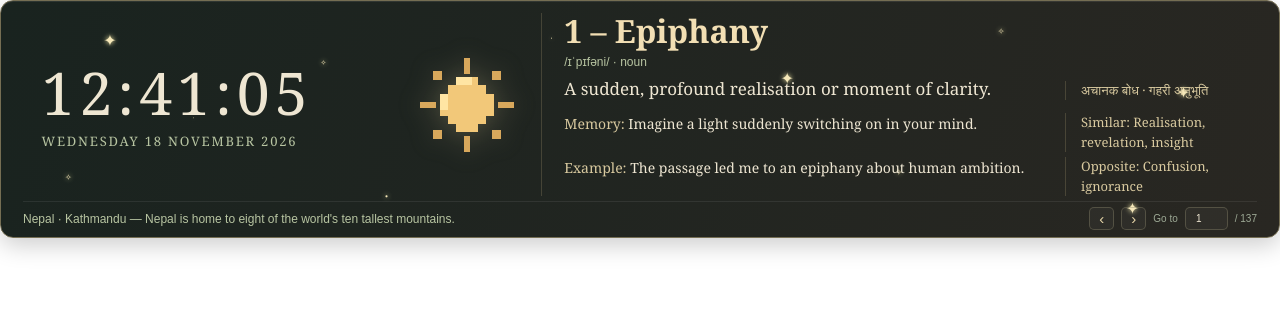
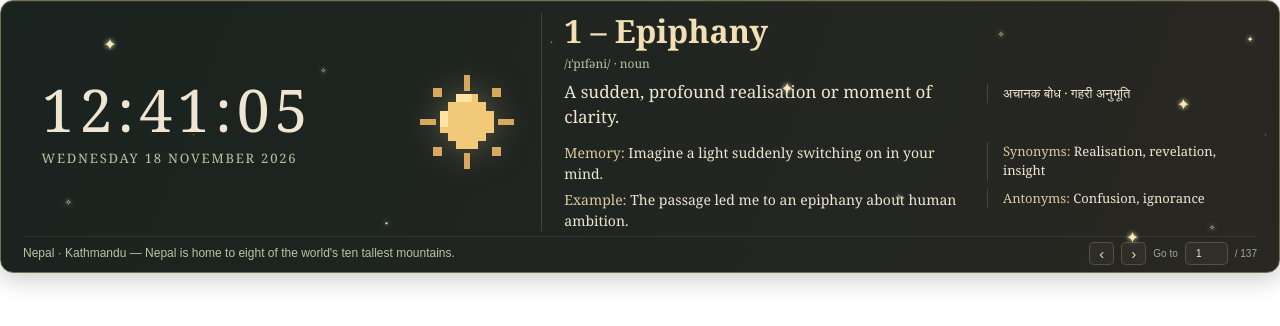
Before and after one commit to ShivMMishr/NotionClock, a plain HTML site: page index.html in a window 1280 px wide. Drawn offline with Linux system fonts and the light colour scheme.

Commit message:
Update index.html

```diff
--- a/index.html
+++ b/index.html
@@ -3,7 +3,7 @@
 <html lang="en">
 <head>
 <meta charset="UTF-8">
-<meta name="viewport" content="width=device-width, initial-scale=1">
+<meta name="viewport" content="width=device-width,initial-scale=1">
 <title>Moonlit Clock</title>
 
 <style>
@@ -11,13 +11,8 @@
 body{margin:0;background:transparent;color:#eee6d2;font-family:Georgia,serif}
 
 .banner{
-  width:100%;
-  min-height:145px;
-  position:relative;
-  overflow:hidden;
-  padding:12px 22px 7px;
-  border:1px solid #756e53;
-  border-radius:13px;
+  width:100%;min-height:145px;position:relative;overflow:hidden;
+  padding:12px 22px 7px;border:1px solid #756e53;border-radius:13px;
   background:linear-gradient(110deg,#19231f,#292722);
   box-shadow:inset 0 1px #ffffff15,0 7px 24px #0003;
 }
@@ -26,51 +21,31 @@ body{margin:0;background:transparent;color:#eee6d2;font-family:Georgia,serif}
 .star{position:absolute;color:#f6e8b9;text-shadow:0 0 5px #fff3b0}
 
 .layout{
-  position:relative;
-  z-index:1;
-  display:grid;
-  grid-template-columns:30% 12% 58%;
-  align-items:center;
-  min-height:112px;
+  position:relative;z-index:1;
+  display:grid;grid-template-columns:30% 12% 58%;
+  align-items:center;min-height:112px;
 }
 
 /* CLOCK */
 .clock-section{
-  display:flex;
-  flex-direction:column;
-  align-items:flex-start;
-  justify-content:center;
-  padding-left:5%;
+  display:flex;flex-direction:column;align-items:flex-start;
+  justify-content:center;padding-left:5%;
 }
 .time{
-  font-size:clamp(46px,4.6vw,63px);
-  letter-spacing:5px;
-  line-height:1.1;
-  font-variant-numeric:tabular-nums;
-  white-space:nowrap;
-  color:#eee6d2;
+  font-size:clamp(46px,4.6vw,63px);letter-spacing:5px;
+  line-height:1.1;font-variant-numeric:tabular-nums;
+  white-space:nowrap;color:#eee6d2;
 }
 .date{
-  margin-top:7px;
-  font-size:13px;
-  letter-spacing:1.8px;
-  color:#b8c5a2;
-  text-transform:uppercase;
-  white-space:nowrap;
+  margin-top:7px;font-size:13px;letter-spacing:1.8px;
+  color:#b8c5a2;text-transform:uppercase;white-space:nowrap;
 }
 
-/* MOON AND SUN */
-.celestial{
-  display:flex;
-  align-items:center;
-  justify-content:center;
-}
+/* SUN AND MOON */
+.celestial{display:flex;align-items:center;justify-content:center}
 .celestial svg{
-  width:100px;
-  height:100px;
-  overflow:visible;
-  shape-rendering:crispEdges;
-  filter:drop-shadow(0 0 12px #f2df9e40);
+  width:100px;height:100px;overflow:visible;
+  shape-rendering:crispEdges;filter:drop-shadow(0 0 12px #f2df9e40);
 }
 .moon-art,.sun-art{display:none}
 .celestial.is-night .moon-art,
@@ -79,116 +54,61 @@ body{margin:0;background:transparent;color:#eee6d2;font-family:Georgia,serif}
 /* VOCABULARY */
 .vocab{
   border-left:1px solid #a89b7044;
-  padding-left:22px;
-  padding-right:12px;
+  padding-left:22px;padding-right:25px;
   display:grid;
-  grid-template-columns:minmax(0,1fr) 180px;
-  column-gap:22px;
-  align-items:start;
-  min-width:0;
+  grid-template-columns:minmax(0,1fr) 245px;
+  column-gap:28px;align-items:start;min-width:0;
 }
 
 .word{
-  grid-column:1/-1;
-  font-size:clamp(27px,2.5vw,35px);
-  color:#f2dfb4;
-  font-weight:bold;
-  margin-bottom:5px;
-  line-height:1.15;
+  grid-column:1/-1;font-size:clamp(27px,2.5vw,35px);
+  color:#f2dfb4;font-weight:bold;margin-bottom:5px;line-height:1.15;
 }
 .word-meta{
-  grid-column:1/-1;
-  font-family:Arial,sans-serif;
-  font-size:12px;
-  margin-bottom:7px;
-  color:#b8c5a2;
+  grid-column:1/-1;font-size:12px;margin-bottom:7px;color:#b8c5a2;
 }
 .meaning{
-  grid-column:1;
-  font-size:17px;
-  line-height:1.5;
-  margin-bottom:7px;
+  grid-column:1;font-size:17px;line-height:1.5;margin-bottom:7px;
 }
 #mnemonic,#example{
-  grid-column:1;
-  font-size:14px;
-  line-height:1.5;
-  margin-top:5px;
+  grid-column:1;font-size:14px;line-height:1.5;margin-top:5px;
 }
 #hindi,#synonyms,#antonyms{
-  grid-column:2;
-  font-size:13px;
-  line-height:1.5;
-  margin-top:5px;
-  color:#d8c99f;
-  padding-left:15px;
-  border-left:1px solid #a89b7044;
+  grid-column:2;grid-row:auto;
+  font-size:13px;line-height:1.5;margin-top:5px;
+  padding-left:15px;border-left:1px solid #a89b7044;
+  color:#eee6d2;
 }
 #hindi{grid-row:3}
 #synonyms{grid-row:4}
 #antonyms{grid-row:5}
+.vocab-label{color:#d8c99f;font-weight:normal}
+.vocab-value{color:#eee6d2}
 .detail b{color:#d8c99f;font-weight:normal}
 
-/* BOTTOM BAR */
+/* BOTTOM */
 .bottom{
-  position:relative;
-  z-index:1;
-  display:flex;
-  align-items:center;
-  justify-content:space-between;
-  gap:15px;
-  margin-top:5px;
-  padding-top:5px;
-  border-top:1px solid #ffffff13;
-  font-family:Arial,sans-serif;
-  font-size:13px;
-  min-height:22px;
+  position:relative;z-index:1;display:flex;align-items:center;
+  justify-content:space-between;gap:15px;margin-top:5px;padding-top:5px;
+  border-top:1px solid #ffffff13;font-family:Arial,sans-serif;
+  font-size:13px;min-height:22px;
 }
 .country{
-  flex:1;
-  min-width:0;
-  overflow:hidden;
-  white-space:nowrap;
-  text-overflow:ellipsis;
-  font-size:12px;
-  color:#b8c5a2;
+  flex:1;min-width:0;overflow:hidden;white-space:nowrap;
+  text-overflow:ellipsis;font-size:12px;color:#b8c5a2;
 }
-
-/* NAVIGATION */
-.controls{
-  display:flex;
-  align-items:center;
-  gap:7px;
-  flex-shrink:0;
-}
+.controls{display:flex;align-items:center;gap:7px;flex-shrink:0}
 .controls button{
-  width:25px;
-  height:23px;
-  border:1px solid #8c876c66;
-  border-radius:5px;
-  background:#ffffff09;
-  color:#e8d7a9;
-  cursor:pointer;
-  font-size:15px;
+  width:25px;height:23px;border:1px solid #8c876c66;border-radius:5px;
+  background:#ffffff09;color:#e8d7a9;cursor:pointer;font-size:15px;
 }
 .controls button:hover{background:#ffffff20}
 .controls input{
-  width:43px;
-  height:23px;
-  background:#ffffff09;
-  color:#eee6d2;
-  border:1px solid #8c876c66;
-  border-radius:5px;
-  text-align:center;
-  font-family:Arial,sans-serif;
-  font-size:10px;
-  outline:none;
+  width:43px;height:23px;background:#ffffff09;color:#eee6d2;
+  border:1px solid #8c876c66;border-radius:5px;text-align:center;
+  font-family:Arial,sans-serif;font-size:10px;outline:none;
 }
-.controls span{
-  font-family:Arial,sans-serif;
-  font-size:10px;
-  color:#9da995;
-}
+.controls span{font-family:Arial,sans-serif;font-size:10px;color:#9da995}
 
 /* MOBILE */
 @media(max-width:700px){
@@ -198,30 +118,19 @@ body{margin:0;background:transparent;color:#eee6d2;font-family:Georgia,serif}
   .time{font-size:32px;letter-spacing:3px}
   .date{font-size:8px;letter-spacing:1px}
   .celestial{
-    position:absolute;
-    top:0;
-    right:4px;
-    opacity:.8;
-    pointer-events:none;
+    position:absolute;top:0;right:4px;opacity:.8;pointer-events:none;
   }
   .celestial svg{width:40px;height:40px}
   .vocab{
-    grid-template-columns:1fr;
-    border-left:none;
-    border-top:1px solid #a89b7044;
-    padding:12px 0 0;
+    grid-template-columns:1fr;border-left:none;
+    border-top:1px solid #a89b7044;padding:12px 0 0;
   }
   .word,.word-meta,.meaning,#mnemonic,#example,
-  #hindi,#synonyms,#antonyms{
-    grid-column:1;
-    grid-row:auto;
-  }
+  #hindi,#synonyms,#antonyms{grid-column:1;grid-row:auto}
   .word{font-size:21px}
   .meaning{font-size:12px}
   #mnemonic,#example,#hindi,#synonyms,#antonyms{
-    font-size:10px;
-    border-left:none;
-    padding-left:0;
+    font-size:10px;border-left:none;padding-left:0;
   }
   .bottom{flex-wrap:wrap;gap:8px;margin-top:5px;padding-top:5px}
   .country{flex-basis:100%;font-size:9px}
@@ -245,7 +154,11 @@ body{margin:0;background:transparent;color:#eee6d2;font-family:Georgia,serif}
     <span class="star" style="top:70%;left:70%;font-size:8px">✧</span>
     <span class="star" style="top:83%;left:88%">✦</span>
     <span class="star" style="top:48%;left:15%;font-size:6px">·</span>
-    <span class="star" style="top:52%;left:85%;font-size:6px">·</span>
+
+    <!-- Stars kept in the empty far-right area -->
+    <span class="star" style="top:12%;right:2%;font-size:8px">✦</span>
+    <span class="star" style="top:82%;right:5%;font-size:7px">✧</span>
+    <span class="star" style="top:48%;right:1%;font-size:6px">·</span>
   </div>
 
   <div class="layout">
@@ -256,7 +169,6 @@ body{margin:0;background:transparent;color:#eee6d2;font-family:Georgia,serif}
     </div>
 
     <div class="celestial" id="celestial">
-
       <svg class="moon-art" viewBox="0 0 64 64">
         <circle cx="32" cy="32" r="23" fill="#f2df9e"/>
         <g fill="#d6bd7c">
@@ -283,7 +195,6 @@ body{margin:0;background:transparent;color:#eee6d2;font-family:Georgia,serif}
           M25 14h14v5h5v6h5v14h-5v5h-5v5H25v-5h-5v-5h-5V25h5v-6h5z"/>
         <path fill="#ffe5a3" d="M25 14h10v5H25z M15 25h5v10h-5z"/>
       </svg>
-
     </div>
 
     <div class="vocab">
@@ -292,9 +203,9 @@ body{margin:0;background:transparent;color:#eee6d2;font-family:Georgia,serif}
       <div class="meaning" id="meaning"></div>
       <div class="detail" id="mnemonic"></div>
       <div class="detail" id="example"></div>
-      <div class="detail" id="hindi"></div>
-      <div class="detail" id="synonyms"></div>
-      <div class="detail" id="antonyms"></div>
+      <div id="hindi"></div>
+      <div id="synonyms"></div>
+      <div id="antonyms"></div>
     </div>
 
   </div>
@@ -353,7 +264,7 @@ setInterval(updateCelestial,60000);
 
 /*
 VOCABULARY FORMAT:
-[word, pronunciation, meaning, memory trick, example, Hindi, synonyms, antonyms]
+[word, pronunciation, meaning, memory, example, Hindi, synonyms, antonyms]
 */
 
 const words=[
@@ -398,13 +309,13 @@ const words=[
 ["Pervasive","/pəˈveɪsɪv/ · adjective","Spreading widely throughout an area or group.","A problem that seeps everywhere.","The passage examines the pervasive influence of advertising.","व्यापक · सर्वव्यापी","Widespread, prevalent, ubiquitous","Limited, confined"],
 ["Egregious","/ɪˈɡriːdʒəs/ · adjective","Outstandingly bad or shocking.","A mistake so bad that it stands out.","The report exposed egregious violations of public trust.","घोर · अत्यंत गंभीर","Outrageous, glaring, appalling","Minor, trivial"],
 ["Benevolent","/bəˈnevələnt/ · adjective","Well meaning and kindly.","Bene = good; wishing good for others.","The benevolent organisation funded rural education.","परोपकारी · दयालु","Kind, charitable, generous","Malevolent, cruel"],
-["Malevolent","/məˈlevələnt/ · adjective","Having or showing a desire to cause harm.","Harmful intentions.","The novel portrays a malevolent ruler.","दुर्भावनापूर्ण · दुष्ट","Malicious, hostile, harmful","Benevolent, benevolent"],
+["Malevolent","/məˈlevələnt/ · adjective","Having or showing a desire to cause harm.","Harmful intentions.","The novel portrays a malevolent ruler.","दुर्भावनापूर्ण · दुष्ट","Malicious, hostile, harmful","Benevolent, kind"],
 ["Prudent","/ˈpruːdnt/ · adjective","Acting with care and good judgement.","Pause and think before acting.","It would be prudent to examine the risks first.","विवेकपूर्ण · समझदार","Wise, cautious, judicious","Reckless, imprudent"],
 ["Candid","/ˈkændɪd/ · adjective","Honest, direct and sincere.","A candid answer does not hide the truth.","She gave a candid assessment of the project.","स्पष्टवादी · निष्कपट","Frank, honest, straightforward","Deceptive, guarded"],
 ["Lucid","/ˈluːsɪd/ · adjective","Clear and easy to understand.","A lucid explanation clears confusion.","The professor offered a lucid account of the theory.","सुबोध · स्पष्ट","Clear, intelligible, coherent","Confusing, obscure"],
 ["Concise","/kənˈsaɪs/ · adjective","Brief but containing all necessary information.","Cut the excess, keep the essence.","A concise summary captures the author's central argument.","संक्षिप्त · सारगर्भित","Brief, succinct, terse","Verbose, wordy"],
 ["Verbose","/vɜːˈbəʊs/ · adjective","Using more words than necessary.","Too many words for a simple point.","The essay is verbose and could be more focused.","शब्दाडंबरपूर्ण · बहुत शब्दों वाला","Wordy, prolix, long-winded","Concise, succinct"],
-["Redundant","/rɪˈdʌndənt/ · adjective","Unnecessary because it is repeated or no longer useful.","Something extra that adds no value.","The final paragraph is redundant because it repeats the introduction.","अनावश्यक · निरर्थक","Superfluous, repetitive, needless","Essential, necessary"],
+["Redundant","/ˈrɪdʌndənt/ · adjective","Unnecessary because it is repeated or no longer useful.","Something extra that adds no value.","The final paragraph is redundant because it repeats the introduction.","अनावश्यक · निरर्थक","Superfluous, repetitive, needless","Essential, necessary"],
 ["Discrepancy","/dɪˈskrepənsi/ · noun","A difference or inconsistency between things that should agree.","A gap between two accounts.","The audit revealed a discrepancy in the financial records.","विसंगति · अंतर","Inconsistency, disparity, deviation","Agreement, consistency"],
 ["Corroborate","/kəˈrɒbəreɪt/ · verb","To confirm or support a statement with additional evidence.","An independent source backs you up.","The second study corroborated the original findings.","पुष्टि करना · प्रमाणित करना","Confirm, substantiate, verify","Contradict, refute"],
 ["Delineate","/dɪˈlɪnieɪt/ · verb","To describe or define something precisely.","Draw the boundaries clearly.","The author delineates the limits of the proposed theory.","रेखांकित करना · स्पष्ट परिभाषित करना","Define, outline, describe","Blur, obscure"],
@@ -496,8 +407,25 @@ const words=[
 ["Zealous","/ˈzeləs/ · adjective","Showing great energy and enthusiasm for a cause.","Passionate commitment.","The zealous campaigners worked tirelessly for reform.","उत्साही · जोशीला","Passionate, fervent, devoted","Indifferent, apathetic"]
 ];
 
-/* VOCABULARY NAVIGATION */
+/* DISPLAY WORD */
 let currentWord=0;
+
+function setEntry(id,label,value){
+  const el=document.getElementById(id);
+  el.replaceChildren();
+
+  if(label){
+    const heading=document.createElement("span");
+    heading.className="vocab-label";
+    heading.textContent=label+" ";
+    el.append(heading);
+  }
+
+  const content=document.createElement("span");
+  content.className="vocab-value";
+  content.textContent=value||"—";
+  el.append(content);
+}
 
 function showWord(index){
   if(index<0||index>=words.length)return;
@@ -508,24 +436,11 @@ function showWord(index){
   document.getElementById("wordMeta").textContent=w[1];
   document.getElementById("meaning").textContent=w[2];
 
-  const fields=[
-    ["mnemonic","Memory: ",w[3]],
-    ["example","Example: ",w[4]],
-    ["hindi","",w[5]],
-    ["synonyms","Similar: ",w[6]],
-    ["antonyms","Opposite: ",w[7]]
-  ];
-
-  fields.forEach(([id,label,value])=>{
-    const el=document.getElementById(id);
-    el.replaceChildren();
-    if(label){
-      const b=document.createElement("b");
-      b.textContent=label;
-      el.append(b);
-    }
-    el.append(document.createTextNode(value||""));
-  });
+  setEntry("mnemonic","Memory:",w[3]);
+  setEntry("example","Example:",w[4]);
+  setEntry("hindi","",w[5]);
+  setEntry("synonyms","Synonyms:",w[6]);
+  setEntry("antonyms","Antonyms:",w[7]);
 
   document.getElementById("totalWords").textContent="/ "+words.length;
   document.getElementById("jump").value=index+1;
@@ -544,7 +459,7 @@ document.getElementById("jump").addEventListener("change",e=>{
 });
 showWord(0);
 
-/* COUNTRY FACTS — REFRESH EVERY MINUTE */
+/* COUNTRY FACTS — NEW FACT EVERY MINUTE */
 const places=[
 ["Japan","Tokyo","Japan has more than 14,000 islands."],
 ["Iceland","Reykjavik","Iceland has no native mosquitoes."],
@@ -569,12 +484,10 @@ const places=[
 ];
 
 let lastPlace=-1;
-
 function changeCountry(){
   let next;
-  do{
-    next=Math.floor(Math.random()*places.length);
-  }while(next===lastPlace);
+  do{next=Math.floor(Math.random()*places.length)}
+  while(next===lastPlace);
 
   lastPlace=next;
   const [country,capital,fact]=places[next];
```
Lines whose indentation alone changed are shown as unchanged.
